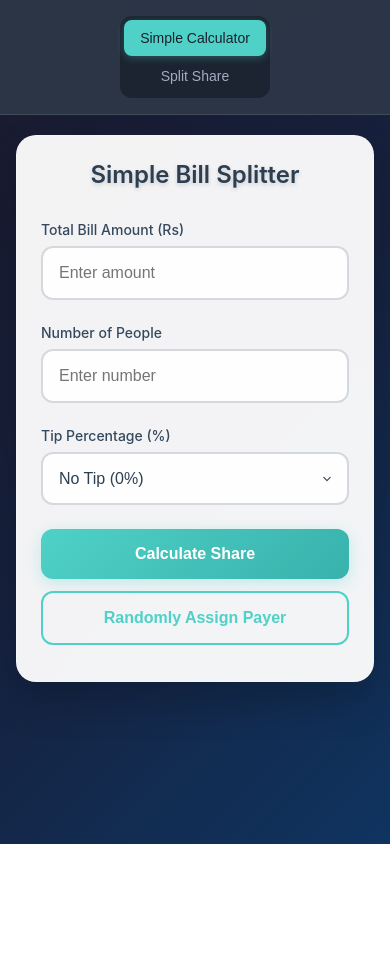
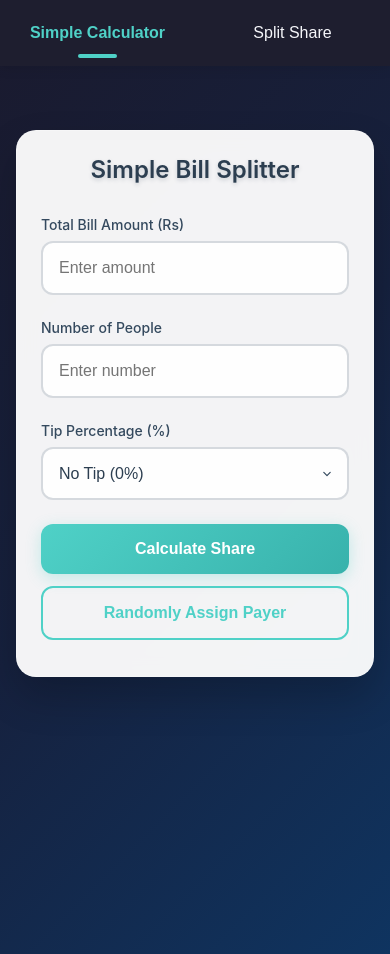
Before and after one commit to Muhammad-Umair-80/split-bill-calculator, a plain HTML site: page index.html in a window 390 px wide. Before the commit the page ends 844 px from the top, so only its background shows below. Drawn offline with Linux system fonts and the light colour scheme.

Commit message:
Redesign navbar with improved responsive styles
Replaces the old navbar with a new custom-navbar using updated HTML structure and modern CSS for better responsiveness and appearance. Updates JavaScript selectors and event handlers to match the new class and ID names. Removes legacy navbar styles to prevent conflicts.

```diff
--- a/index.css
+++ b/index.css
@@ -11,54 +11,93 @@ body {
     color: #e2e8f0;
 }
 
-.navbar {
-    background: rgba(45, 55, 72, 0.95);
-    backdrop-filter: blur(10px);
-    -webkit-backdrop-filter: blur(10px);
-    border-bottom: 1px solid rgba(255, 255, 255, 0.1);
-    padding: 1rem 0;
-    position: sticky;
+/* --- Custom Responsive Navbar --- */
+.custom-navbar {
+  background: #1e1e2f;
+  position: fixed;
   top: 0;
+  left: 0;
+  width: 100%;
   z-index: 100;
+  box-shadow: 0 2px 12px rgba(0,0,0,0.10);
 }
 
-.nav-container {
-    max-width: 1200px;
-    margin: 0 auto;
-    padding: 0 20px;
+.custom-nav-list {
   display: flex;
   justify-content: center;
+  align-items: center;
+  gap: 32px;
+  list-style: none;
+  margin: 0;
+  padding: 0;
+  height: 64px;
 }
 
-.nav-tabs {
-    display: flex;
-    background: rgba(26, 32, 44, 0.8);
-    border-radius: 12px;
-    padding: 4px;
-    gap: 4px;
+.custom-nav-tab {
+  background: none;
+  border: none;
+  color: #f5f6fa;
+  font-size: 1.1rem;
+  font-weight: 500;
+  padding: 12px 32px;
+  border-radius: 8px;
+  cursor: pointer;
+  position: relative;
+  transition:
+    color 0.2s,
+    background 0.2s,
+    box-shadow 0.2s;
+  outline: none;
 }
 
-.nav-tab {
-    padding: 12px 24px;
-    border: none;
-    background: transparent;
-    color: #a0aec0;
-    border-radius: 8px;
-    cursor: pointer;
-    font-weight: 500;
-    transition: all 0.3s ease;
-    white-space: nowrap;
+.custom-nav-tab.active,
+.custom-nav-tab:focus-visible {
+  color: #4fd1c7;
+  font-weight: 700;
 }
 
-.nav-tab.active {
+.custom-nav-tab.active::after {
+  content: '';
+  display: block;
+  position: absolute;
+  left: 24px;
+  right: 24px;
+  bottom: 0;
+  height: 4px;
+  border-radius: 2px;
   background: #4fd1c7;
-    color: #1a202c;
-    box-shadow: 0 2px 8px rgba(79, 209, 199, 0.3);
+  transition: background 0.2s;
 }
 
-.nav-tab:hover:not(.active) {
-    background: rgba(79, 209, 199, 0.1);
+.custom-nav-tab:hover:not(.active) {
+  background: rgba(79, 209, 199, 0.08);
   color: #4fd1c7;
+  box-shadow: 0 2px 8px rgba(79, 209, 199, 0.10);
+  border-radius: 16px;
+}
+
+@media (max-width: 600px) {
+  .custom-nav-list {
+    flex-direction: row;
+    gap: 0;
+    height: auto;
+    padding: 8px 0;
+  }
+  .custom-nav-tab {
+    width: 50vw;
+    border-radius: 0;
+    padding: 16px 0;
+    font-size: 1rem;
+  }
+  .custom-nav-tab.active::after {
+    left: 20vw;
+    right: 20vw;
+  }
+}
+
+/* Remove old navbar styles to avoid conflicts */
+.navbar, .nav-container, .nav-tabs, .nav-tab, .nav-logo, .new-navbar, .new-nav-tabs {
+  all: unset;
 }
 
 .container {
@@ -74,6 +113,7 @@ body {
 
 .page.active {
     display: block;
+    margin-top: 110px;
 }
 
 @keyframes fadeIn {
@@ -573,15 +613,6 @@ body {
 
 /* Responsive Design */
 @media (max-width: 768px) {
-    .nav-container {
-        padding: 0 16px;
-    }
-
-    .nav-tab {
-        padding: 10px 16px;
-        font-size: 14px;
-    }
-
     .container {
         padding: 20px 16px;
     }
--- a/index.html
+++ b/index.html
@@ -10,13 +10,15 @@
     <div id="loading" class="loading">Loading Split Bill Calculator...</div>
 
     <!-- Navigation -->
-    <nav class="navbar">
-        <div class="nav-container">
-            <div class="nav-tabs">
-                <button class="nav-tab active" data-tab="simple">Simple Calculator</button>
-                <button class="nav-tab" data-tab="split">Split Share</button>
-            </div>
-        </div>
+    <nav class="custom-navbar">
+      <ul class="custom-nav-list">
+        <li>
+          <button class="custom-nav-tab active" id="tab-simple" type="button">Simple Calculator</button>
+        </li>
+        <li>
+          <button class="custom-nav-tab" id="tab-split" type="button">Split Share</button>
+        </li>
+      </ul>
     </nav>
 
     <!-- Simple Calculator Page -->
@@ -741,10 +743,10 @@
         // Navigation Functions
         function switchTab(tabName) {
             // Update active tab
-            document.querySelectorAll('.nav-tab').forEach(tab => {
+            document.querySelectorAll('.custom-nav-tab').forEach(tab => {
                 tab.classList.remove('active');
             });
-            document.querySelector(`[data-tab="${tabName}"]`).classList.add('active');
+            document.getElementById(`tab-${tabName}`).classList.add('active');
 
             // Update active page
             document.querySelectorAll('.page').forEach(page => {
@@ -794,9 +796,9 @@
                 splitShare = new SplitShare();
 
                 // Navigation event listeners
-                document.querySelectorAll('.nav-tab').forEach(tab => {
+                document.querySelectorAll('.custom-nav-tab').forEach(tab => {
                     tab.addEventListener('click', function() {
-                        switchTab(this.dataset.tab);
+                        switchTab(this.id.split('-')[1]);
                     });
                 });
 
```
Lines whose indentation alone changed are shown as unchanged.
